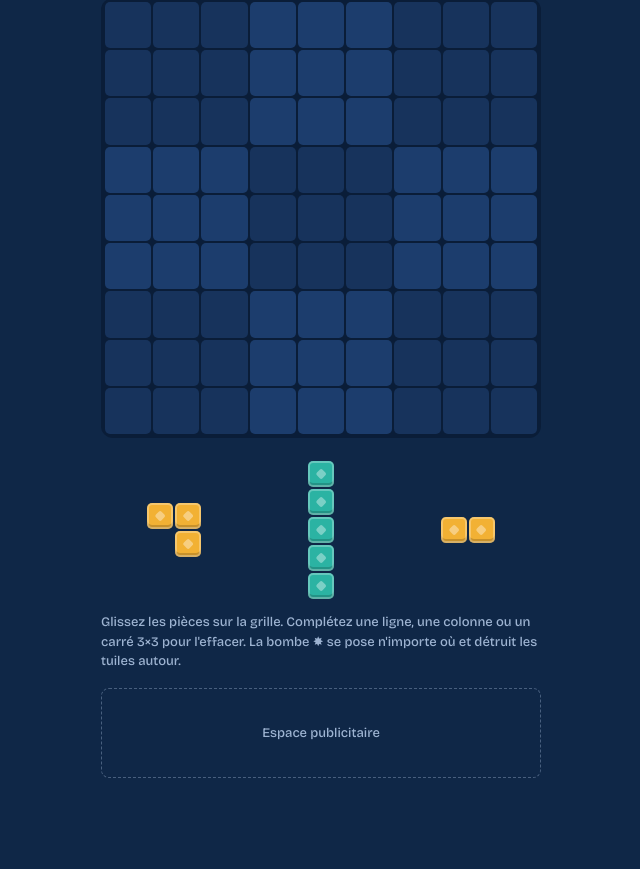
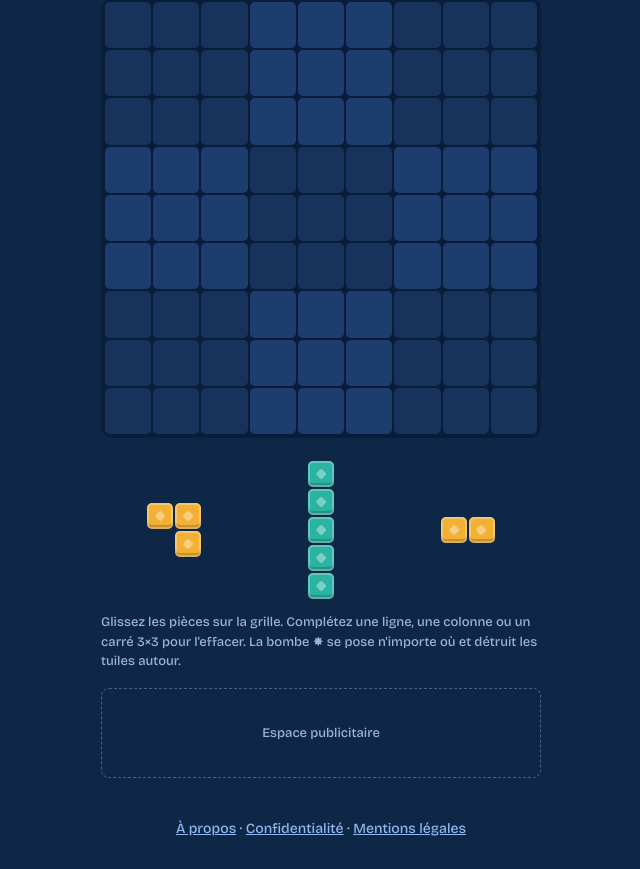
Before and after one commit to merveille-1/mosaik, a plain HTML site: page index.html in a window 1280 px wide. Shown: the part 70-939 px from the top of the page, without its empty margins (319-959 px from the left). Before the commit the page ends 870 px from the top, so only its background shows below. Drawn offline with nearby package versions, Linux system fonts and the light colour scheme.

Commit message:
Update index.html

```diff
--- a/index.html
+++ b/index.html
@@ -335,5 +335,11 @@ button:focus-visible{outline:3px solid #fff; outline-offset:3px}
   buildBoard(); start();
 })();
 </script>
+  <footer style="text-align:center;padding:20px 16px 32px;font-size:14px;color:#a9b6d3">
+  <a href="/a-propos.html" style="color:#8fb8f2">À propos</a> ·
+  <a href="/confidentialite.html" style="color:#8fb8f2">Confidentialité</a> ·
+  <a href="/mentions-legales.html" style="color:#8fb8f2">Mentions légales</a>
+</footer>
+
 </body>
 </html>
```
